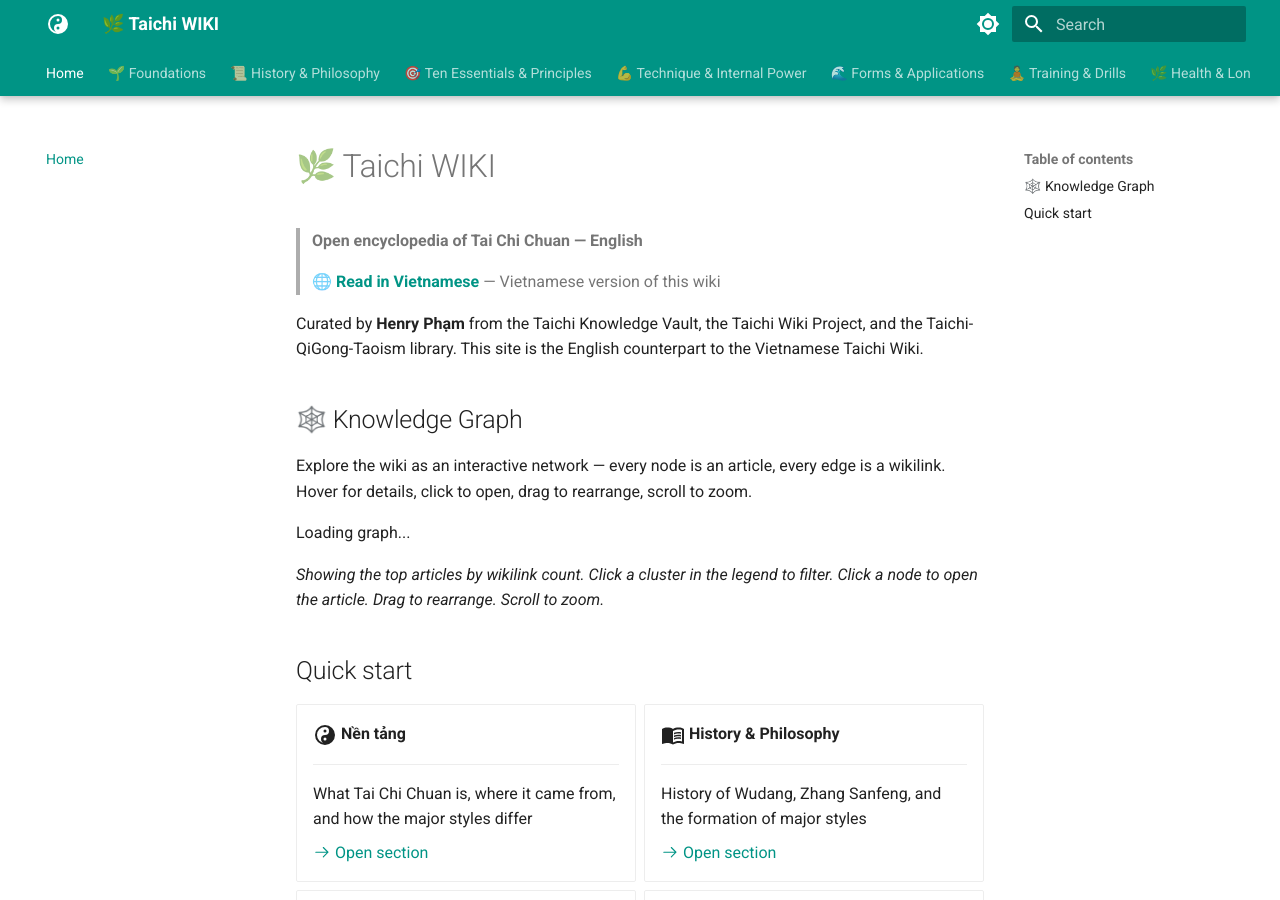
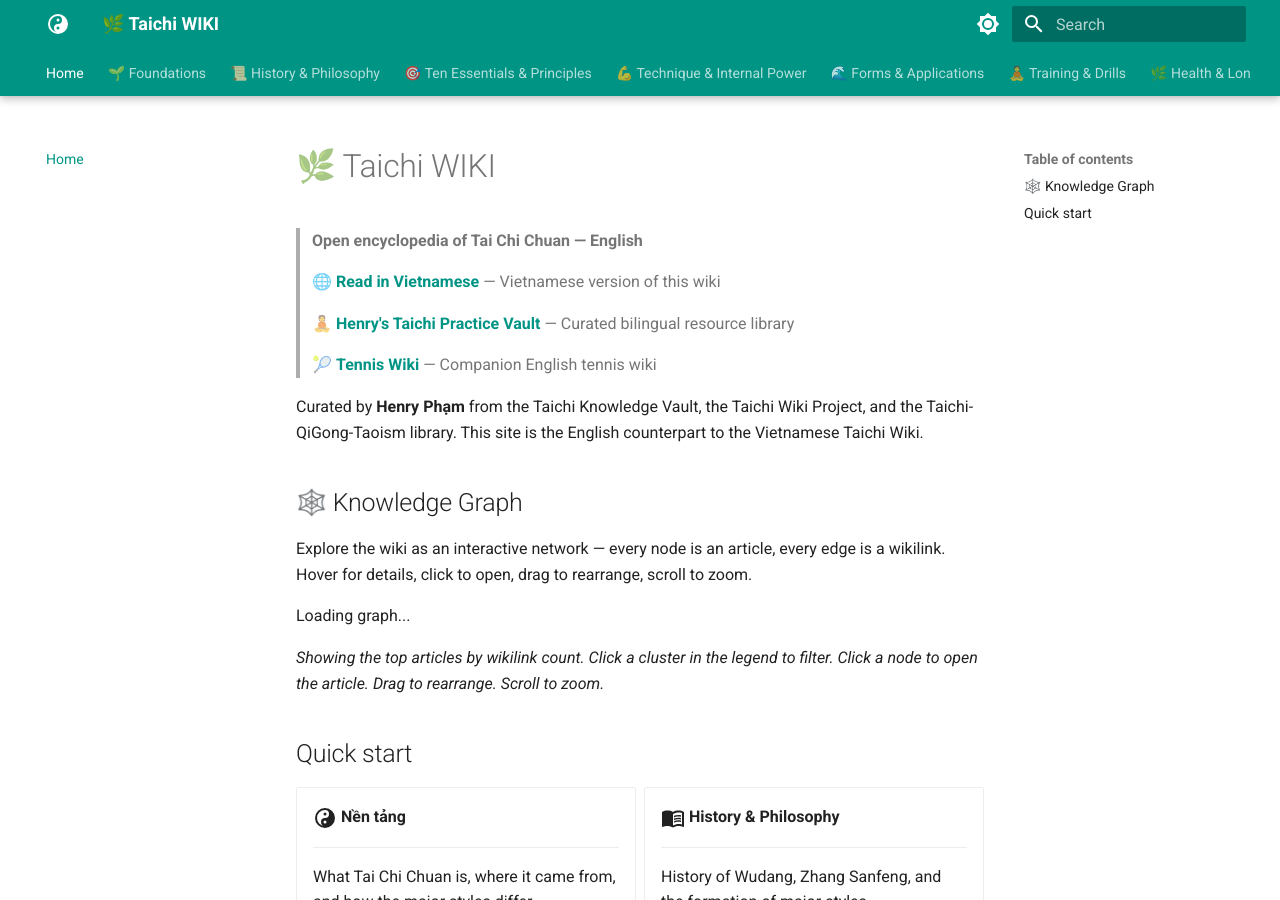
Before and after one commit to HenryPhamDuc/taichi-wiki-en, an MkDocs documentation site: the page built from docs/index.md, in a window 1280 px wide and 900 px high. Built offline with MkDocs 1.6.1 and Material for MkDocs 9.7.7, drawn with Linux system fonts in a browser that asks for light colours.

Commit message:
Fix cross-links to taichi-wiki and Henry's Taichi Practice Vault

```diff
--- a/docs/index.md
+++ b/docs/index.md
@@ -2,7 +2,11 @@
 
 > **Open encyclopedia of Tai Chi Chuan — English**
 
-> 🌐 **[Read in Vietnamese](https://henryPhamDuc.github.io/taichi/)** — Vietnamese version of this wiki
+> 🌐 **[Read in Vietnamese](https://henryPhamDuc.github.io/taichi-wiki/)** — Vietnamese version of this wiki
+>
+> 🧘 **[Henry's Taichi Practice Vault](https://henryPhamDuc.github.io/taichi/)** — Curated bilingual resource library
+>
+> 🎾 **[Tennis Wiki](https://henryPhamDuc.github.io/tennis-wiki-en/)** — Companion English tennis wiki
 
 Curated by **Henry Phạm** from the Taichi Knowledge Vault, the Taichi Wiki Project, and the Taichi-QiGong-Taoism library. This site is the English counterpart to the Vietnamese Taichi Wiki.
 
--- a/mkdocs.yml
+++ b/mkdocs.yml
@@ -9,12 +9,11 @@
 site_author: Henry Phạm
 
 # The URL where the site will be hosted
-site_url: https://henryPhamDuc.github.io/taichi-en/
+site_url: https://henryPhamDuc.github.io/taichi-wiki-en/
 
 # Use the directory 'docs/' as source
 docs_dir: docs
 site_dir: site
-
 # Don't build archived/raw exports
 exclude_docs: |
 
```
Also changed, not shown: docs/assets/graph-data.json, 2 other files.
